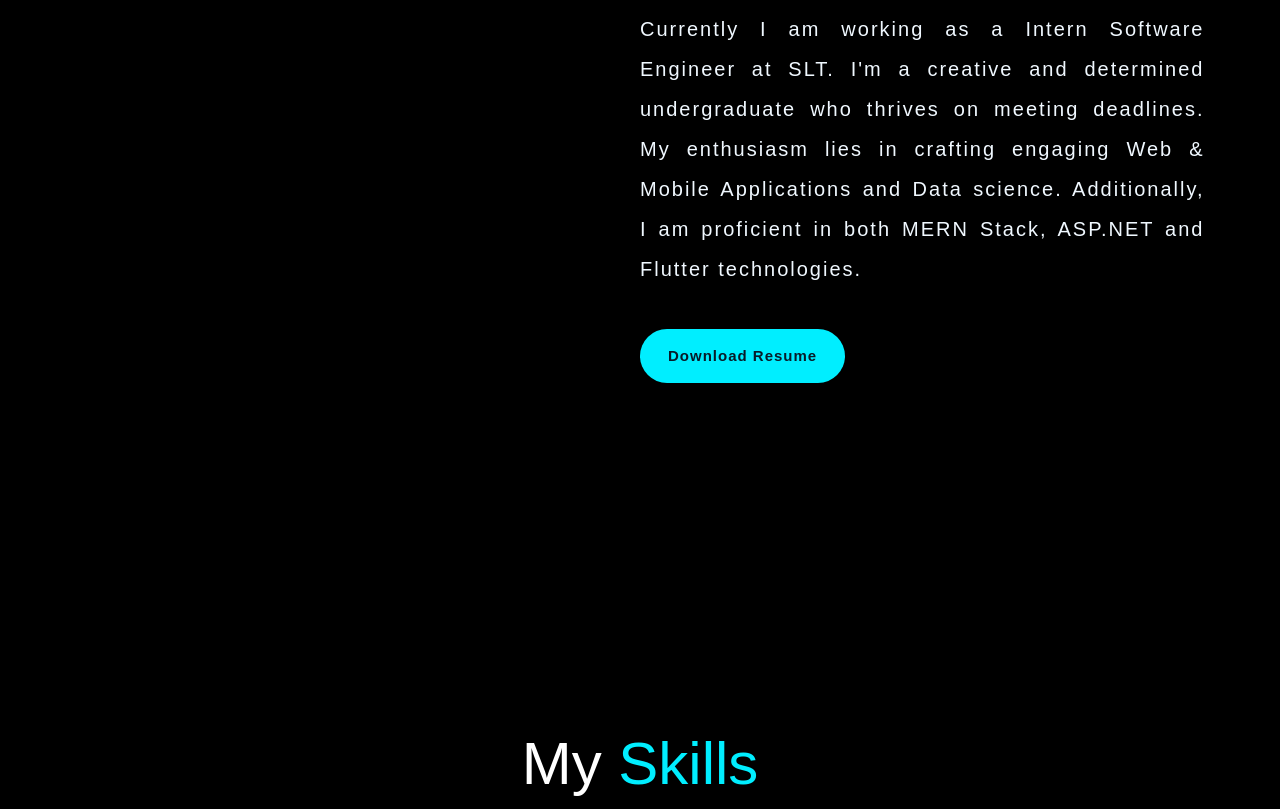
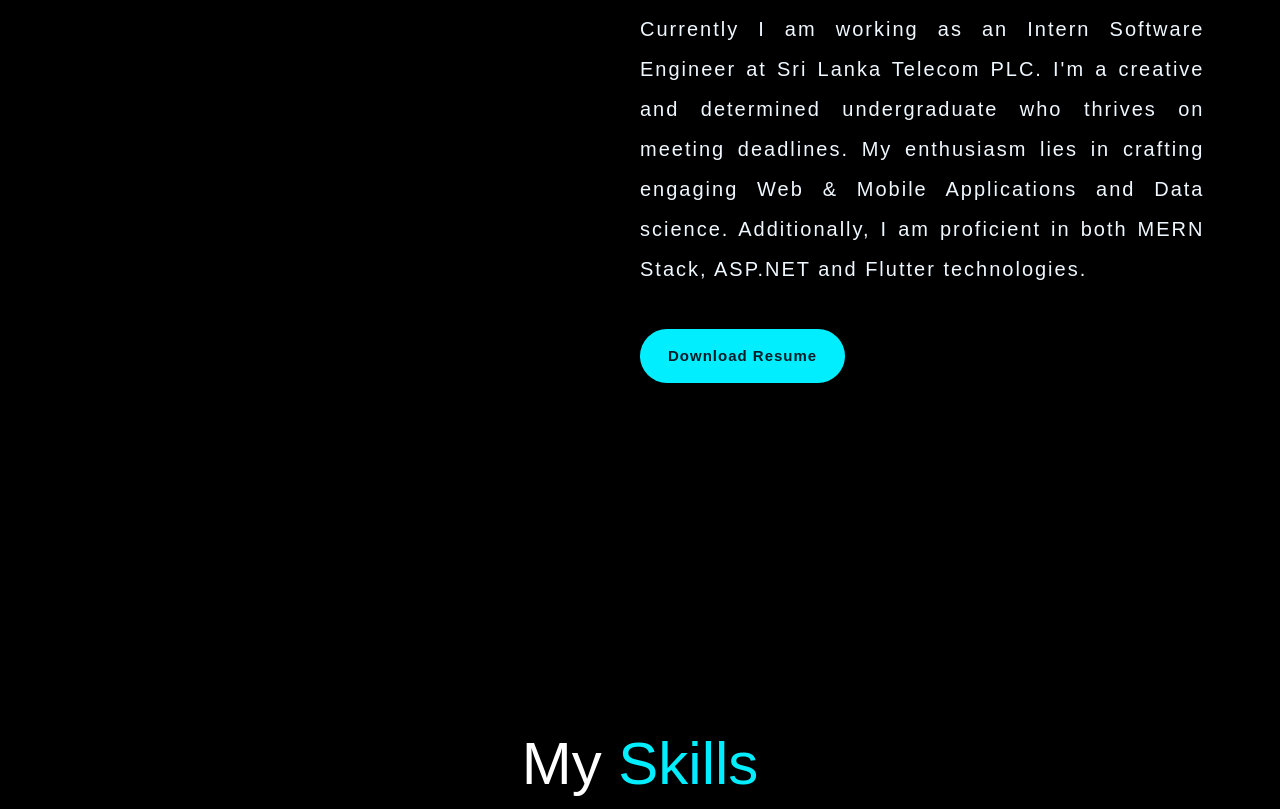
Before and after one commit to SupunJayaweera/my-website, a plain HTML site: page index.html in a window 1280 px wide. Shown: the part 951-1760 px from the top of the page. Drawn offline with nearby package versions, Linux system fonts and the light colour scheme.

Commit message:
edit the bio

```diff
--- a/index.html
+++ b/index.html
@@ -78,7 +78,7 @@
         <div class="about-text reveal">
           <h2>About <span>Me</span></h2>
           <p>
-            Currently I am working as a Intern Software Engineer at SLT.
+            Currently I am working as an Intern Software Engineer at Sri Lanka Telecom PLC.
             I'm a creative and determined undergraduate who thrives on meeting
             deadlines. My enthusiasm lies in crafting engaging Web & Mobile
             Applications and Data science. Additionally, I am proficient in both
```
